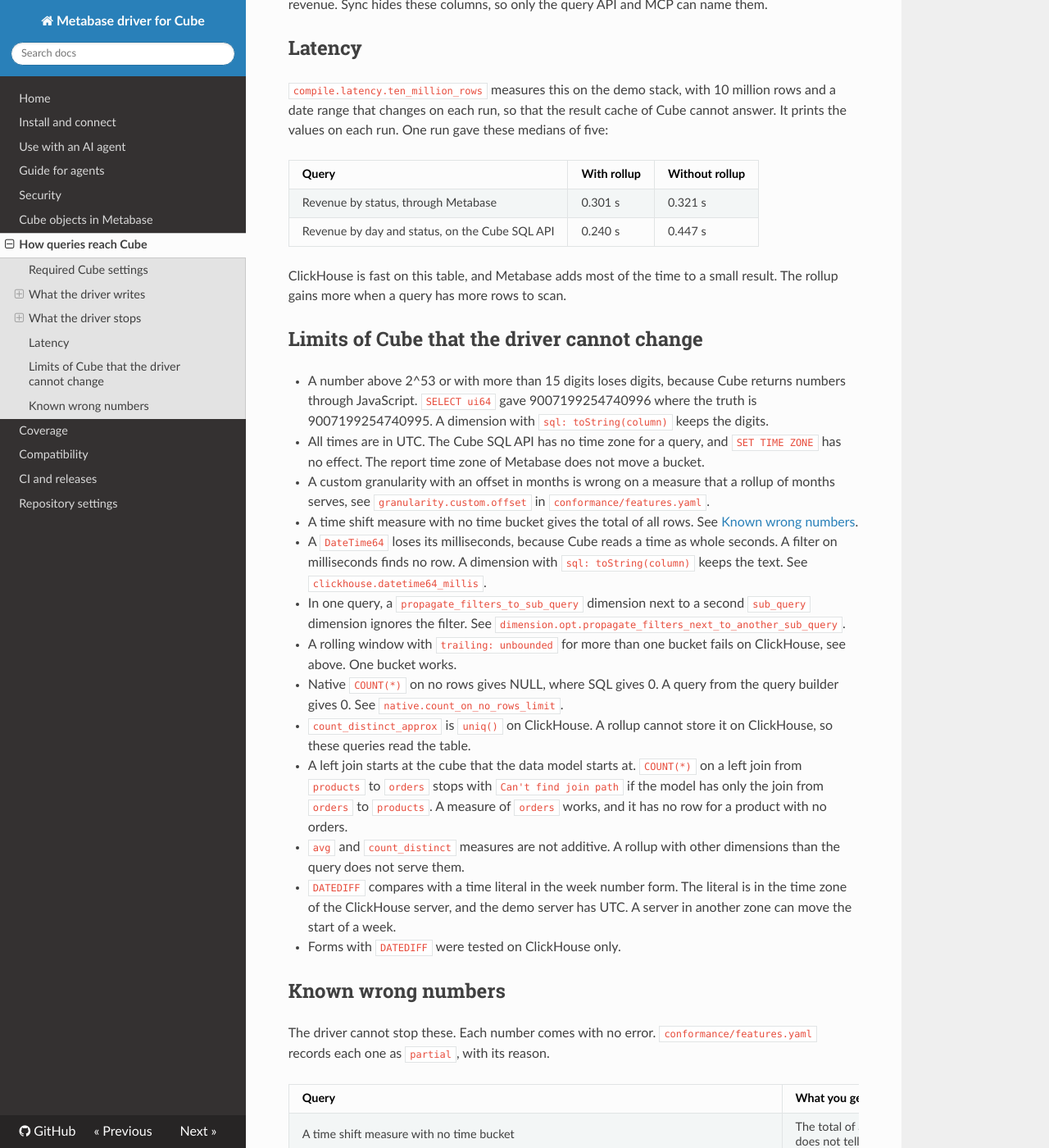
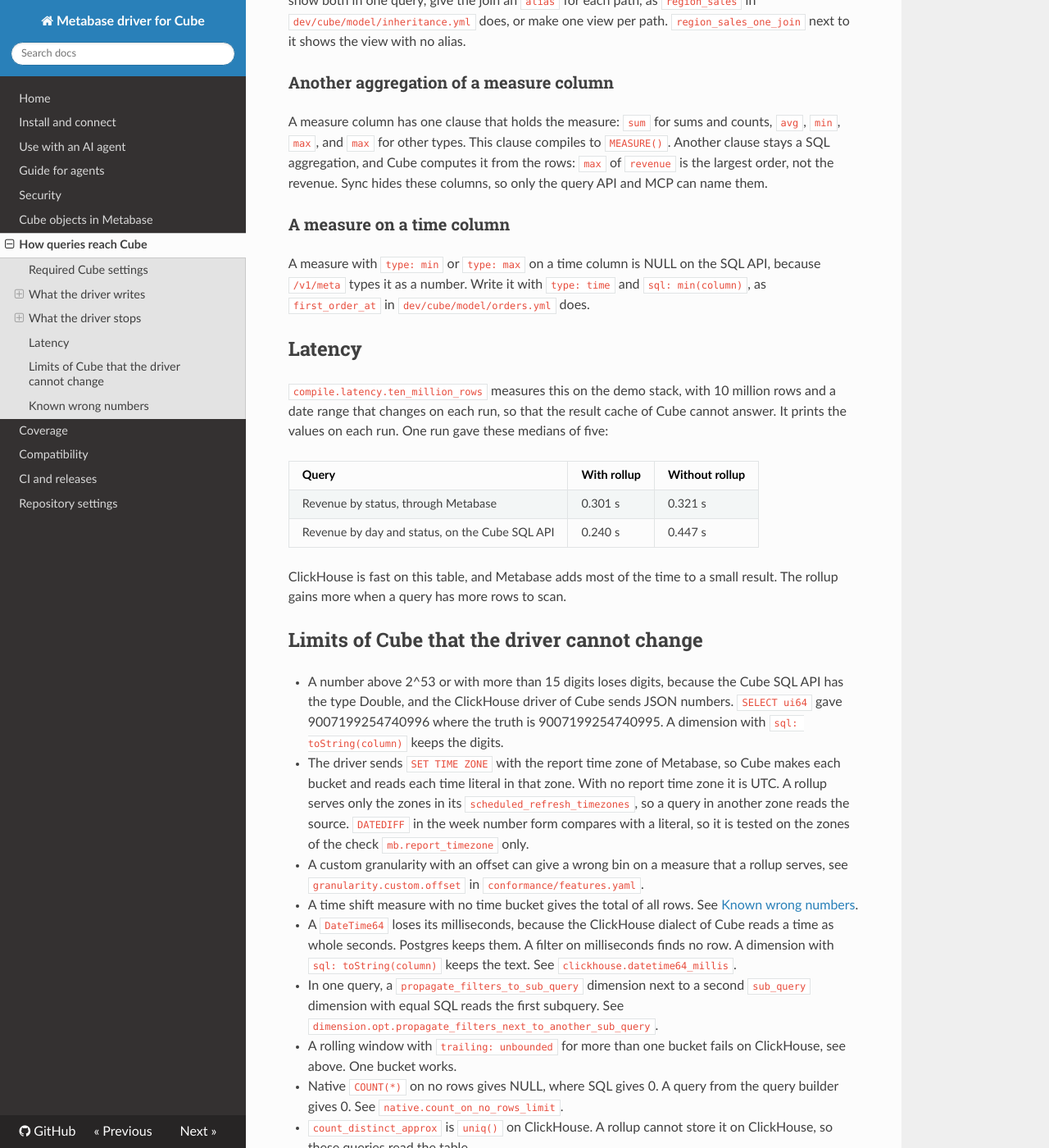
Before and after one commit to andrewkomkov/metabase-cube-driver, an MkDocs documentation site: the page built from docs/query-compilation.md, in a window 1280 px wide and 1400 px high, scrolled down 4746 px. Shown: the whole window at 82% size. Built offline with MkDocs 1.6.1, drawn with Linux system fonts in a browser that asks for light colours; nearby versions of some CDN libraries; some of the changed text lies outside the part shown.

Commit message:
fix(demo): model rollup_lambda and rollup_join, and align docs with the cube findings

```diff
--- a/docs/query-compilation.md
+++ b/docs/query-compilation.md
@@ -70,7 +70,9 @@
 
 Cube pushes a filter of an outer stage below the aggregation of a subquery. A filter on a saved question then changes the rows of the question: a month becomes a part of that month, and a share of the total becomes 1. A limit on the subquery stops this, so the driver adds one to each stage with an aggregation that has a next stage, and to a native question with an aggregation. `CUBEJS_DB_QUERY_LIMIT` still applies to the rows of that subquery.
 
-A subquery with raw rows has no limit, because Cube reads the outer filter correctly there. Its measure columns are NULL unless a later stage aggregates them. The driver then selects the measure, so `sum(revenue)` through a model is the measure. So raw rows of a table and raw rows of a model show the same values.
+A subquery with raw rows has no limit, because Cube reads the outer filter correctly there. Its measure columns are NULL unless a later stage uses them, so raw rows of a table and raw rows of a model show the same values. If a later stage aggregates a measure column, the driver selects the measure, so `sum(revenue)` through a model is the measure.
+
+If a later stage filters or groups by a measure column, and the model has the primary key of the cube, the driver writes `MEASURE(x)` and `GROUP BY` of the dimensions in the subquery. Each group is then one row, so `revenue > 150` filters rows, and a breakout on `revenue` has one group for each value. With no primary key in the model, a group is more than one row, so the driver stops the query.
 
 ### Fan-out
 
@@ -86,20 +88,20 @@
 
 | Query | Reason |
 | --- | --- |
-| Join on columns that no join of the model compares | Cube ignores the `ON` columns and would use the model join. |
-| Join of a question, or with a filter inside the join | Cube has `__cubeJoinField` only on a whole cube. |
+| Join on columns that no join of the model compares | The driver writes `__cubeJoinField`, so Cube would use the model join. Cube refuses `JOIN ... ON a = b` on other columns in native SQL with `Can't detect Cube query`, and `CROSS JOIN ... WHERE o.other_id = u.id` applies the model join and then the filter. |
+| Join of a question, or with a filter inside the join | A subquery that lists its columns has no `__cubeJoinField`. A subquery with `SELECT *` has it, but a filter inside it applies to the whole query, so it has no use here. |
 | `median`, `percentile` | The Cube templates for ClickHouse have no `PERCENTILE_CONT`. |
 | `datetime-diff` in months, quarters, years | Cube has no form for whole months. Its `DATEDIFF` counts boundaries. |
-| `datetime-add` in an aggregated query | Cube cannot generate SQL for an interval on ClickHouse. It works on raw rows. |
-| `EXTRACT` in native SQL next to a measure that is not additive | Cube cannot plan it. |
+| `datetime-add` | The ClickHouse dialect of Cube has no template for an interval: `Can't generate SQL for interval`. The form `x + INTERVAL` fails on raw rows too. |
+| `EXTRACT` in native SQL next to a measure | The ClickHouse dialect of Cube has no template for it, so it fails with each measure. It works on Postgres. |
 | Rolling window measure with no time bucket | Cube returns the total of all rows, with no error. |
 | Rolling window measure with a date filter that starts or ends inside a bucket, also a filter inside the model | Cube computes the whole bucket and does not apply that part of the filter, with no error. Use whole buckets, or a smaller bucket. |
 | Rolling window measure by a time bucket with no date filter | Cube fails with `Date range is required for time series`. |
 | Another aggregation of a rolling window measure, such as `max` | Cube cannot compute it. |
 | `trailing: unbounded` for more than one bucket | Cube writes a join that ClickHouse rejects: `Cannot determine join keys in JOIN ON expression`. One bucket works. |
 | Another aggregation of a measure column that Cube rejects, such as `max` of a count | Cube fails with `Measure aggregation type doesn't match`. |
-| Filter on a measure column of a table or a model | Cube reads this as a filter on the aggregate, so it does not filter rows. In a model it has no effect. |
-| Breakout on a measure or a segment column, also of a model | Cube ignores the grouping and returns one total row. |
+| Filter on a measure column of a table, or of a model with no primary key, or on a rolling window measure | Cube reads this as a filter on the aggregate, so it does not filter rows. |
+| Breakout on a measure or a segment column, except a measure of a model with the primary key | Cube ignores the grouping and returns one total row. |
 | Two columns of a view that come from one member through different join paths, in one query | Cube joins a cube once in a query, so both columns show one value. `aliasMember` in `/v1/meta` shows these columns. Raw rows show the first column and NULL in the others. |
 | Comparison with `=` or `!=` of a time that has a fraction of a second | Cube drops the fraction. |
 | `OR` of two segments | Cube fails with `Can't use OR operator with segments`. |
@@ -113,9 +115,9 @@
 
 | Shape | Reason |
 | --- | --- |
-| A rolling window measure with no `DATE_TRUNC` on a time column | Cube returns the total of all rows. |
-| A rolling window measure with a filter inside a bucket, with `OR` or `NOT`, or with a custom granularity as the bucket | Cube computes whole buckets. The scan cannot show that this filter keeps whole buckets. |
-| `x BETWEEN a AND 'yyyy-mm-dd'`, also `NOT BETWEEN` and a date parameter | Cube pads a date with no time at the end of a date range to the end of that day, which [its REST API docs](https://github.com/cube-js/cube/blob/master/docs-mintlify/reference/core-data-apis/rest-api/query-format.mdx) describe. SQL reads it as midnight. Write the time, use `DATE 'yyyy-mm-dd'`, or use `>=` and `<`. |
+| A rolling window measure with no `DATE_TRUNC` on a time column | Cube returns the total of all rows. Its docs require a time dimension, so this has unclear intent. |
+| A rolling window measure with a filter inside a bucket, with `OR` or `NOT`, or with a custom granularity as the bucket | Cube computes whole buckets, because a date range selects buckets. The result does not agree with the filter, so the driver stops it. The scan cannot show that this filter keeps whole buckets. |
+| `x BETWEEN a AND 'yyyy-mm-dd'`, also `NOT BETWEEN` and a date parameter | This is documented behaviour of Cube: it pads a date with no time at the end of a date range to the end of that day, as [its REST API docs](https://github.com/cube-js/cube/blob/master/docs-mintlify/reference/core-data-apis/rest-api/query-format.mdx) describe. SQL reads it as midnight, and the SQL API docs do not warn about it. Write the time, use `DATE 'yyyy-mm-dd'`, or use `>=` and `<`. |
 | `x > a AND x <= b` or `x < b` | See [Date bounds](#date-bounds). Write `>=` with the next second. |
 | Two columns from one member through different join paths | See the table above. |
 
@@ -128,6 +130,10 @@
 ### Another aggregation of a measure column
 
 A measure column has one clause that holds the measure: `sum` for sums and counts, `avg`, `min`, `max`, and `max` for other types. This clause compiles to `MEASURE()`. Another clause stays a SQL aggregation, and Cube computes it from the rows: `max` of `revenue` is the largest order, not the revenue. Sync hides these columns, so only the query API and MCP can name them.
+
+### A measure on a time column
+
+A measure with `type: min` or `type: max` on a time column is NULL on the SQL API, because `/v1/meta` types it as a number. Write it with `type: time` and `sql: min(column)`, as `first_order_at` in `dev/cube/model/orders.yml` does.
 
 ## Latency
 
@@ -142,12 +148,12 @@
 
 ## Limits of Cube that the driver cannot change
 
-- A number above 2^53 or with more than 15 digits loses digits, because Cube returns numbers through JavaScript. `SELECT ui64` gave 9007199254740996 where the truth is 9007199254740995. A dimension with `sql: toString(column)` keeps the digits.
-- All times are in UTC. The Cube SQL API has no time zone for a query, and `SET TIME ZONE` has no effect. The report time zone of Metabase does not move a bucket.
-- A custom granularity with an offset in months is wrong on a measure that a rollup of months serves, see `granularity.custom.offset` in `conformance/features.yaml`.
+- A number above 2^53 or with more than 15 digits loses digits, because the Cube SQL API has the type Double, and the ClickHouse driver of Cube sends JSON numbers. `SELECT ui64` gave 9007199254740996 where the truth is 9007199254740995. A dimension with `sql: toString(column)` keeps the digits.
+- The driver sends `SET TIME ZONE` with the report time zone of Metabase, so Cube makes each bucket and reads each time literal in that zone. With no report time zone it is UTC. A rollup serves only the zones in its `scheduled_refresh_timezones`, so a query in another zone reads the source. `DATEDIFF` in the week number form compares with a literal, so it is tested on the zones of the check `mb.report_timezone` only.
+- A custom granularity with an offset can give a wrong bin on a measure that a rollup serves, see `granularity.custom.offset` in `conformance/features.yaml`.
 - A time shift measure with no time bucket gives the total of all rows. See [Known wrong numbers](#known-wrong-numbers).
-- A `DateTime64` loses its milliseconds, because Cube reads a time as whole seconds. A filter on milliseconds finds no row. A dimension with `sql: toString(column)` keeps the text. See `clickhouse.datetime64_millis`.
-- In one query, a `propagate_filters_to_sub_query` dimension next to a second `sub_query` dimension ignores the filter. See `dimension.opt.propagate_filters_next_to_another_sub_query`.
+- A `DateTime64` loses its milliseconds, because the ClickHouse dialect of Cube reads a time as whole seconds. Postgres keeps them. A filter on milliseconds finds no row. A dimension with `sql: toString(column)` keeps the text. See `clickhouse.datetime64_millis`.
+- In one query, a `propagate_filters_to_sub_query` dimension next to a second `sub_query` dimension with equal SQL reads the first subquery. See `dimension.opt.propagate_filters_next_to_another_sub_query`.
 - A rolling window with `trailing: unbounded` for more than one bucket fails on ClickHouse, see above. One bucket works.
 - Native `COUNT(*)` on no rows gives NULL, where SQL gives 0. A query from the query builder gives 0. See `native.count_on_no_rows_limit`.
 - `count_distinct_approx` is `uniq()` on ClickHouse. A rollup cannot store it on ClickHouse, so these queries read the table.
@@ -158,13 +164,13 @@
 
 ## Known wrong numbers
 
-The driver cannot stop these. Each number comes with no error. `conformance/features.yaml` records each one as `partial`, with its reason.
+The driver cannot stop these. Each number comes with no error. Some are defects of Cube, and some have an intent that Cube does not define. [Cube findings](cube-findings.md) has the verdict and a clean repro for each. `conformance/features.yaml` records each one as `partial`, with its reason.
 
 | Query | What you get | Entry |
 | --- | --- | --- |
-| A time shift measure with no time bucket | The total of all rows. `/v1/meta` does not tell which measure has a time shift. Use a time bucket. | `measure.multi_stage.time_shift_no_bucket_limit` |
-| A custom granularity with an offset in months, on a measure that a rollup of months serves | The bucket of the rollup. | `granularity.custom.offset` |
+| A time shift measure with no time bucket | The total of all rows. This has unclear intent in Cube: a sum over all time does not change after a shift. `/v1/meta` does not tell which measure has a time shift, so the driver cannot ask for a bucket. Use a time bucket. | `measure.multi_stage.time_shift_no_bucket_limit` |
+| A custom granularity with an offset, on a measure that a rollup serves, for a time before the origin | A wrong bin from Cube Store. Use an `origin` before all rows in place of an `offset`. | `granularity.custom.offset` |
 | A filter on a `DateTime64` column | A row in the first second after a bound of `>` is out, and a filter on milliseconds finds no row. Cube reads whole seconds. | `compile.bound.datetime64_whole_seconds_limit`, `clickhouse.datetime64_millis` |
-| A number above 2^53 | It loses digits, because Cube returns numbers through JavaScript. | See the limits above. |
-| A `propagate_filters_to_sub_query` dimension next to a second `sub_query` dimension | The filter has no effect. | `dimension.opt.propagate_filters_next_to_another_sub_query` |
+| A number above 2^53 | It loses digits, because the Cube SQL API has the type Double. | See the limits above. |
+| A `propagate_filters_to_sub_query` dimension next to a second `sub_query` dimension with equal SQL | Both columns read the first subquery. Other SQL, such as `{orders.count} + 0`, gives the truth. | `dimension.opt.propagate_filters_next_to_another_sub_query` |
 | Native SQL in a shape that the scan does not read, such as `'2025-01-01' < created_at`, `(created_at) > x`, a rolling window measure with `created_at IN (...)`, or a filter with a function on the time column | The same wrong numbers that the scan stops in the plain shape. | `native.bound.strict_lower_refused`, `measure.rolling.native_refused`, `native.between_date_text_refused` |
--- a/docs/review/repro_0_1_0.py
+++ b/docs/review/repro_0_1_0.py
@@ -165,6 +165,8 @@
 def view_with_two_paths():
     show("both regions", Q("region_sales", agg=["m:region_sales.count"],
                            by=["d:region_sales.customer_region", "d:region_sales.destination_region"]), 4)
+    show("view with one join", Q("region_sales_one_join", agg=["m:region_sales_one_join.count"],
+                                 by=["d:region_sales_one_join.customer_region", "d:region_sales_one_join.destination_region"]), 4)
     truth("SELECT count() FROM (SELECT u.state, ['TX','IL','WA','MA'][1+o.id%4] d FROM orders o JOIN users u ON o.user_id=u.id GROUP BY 1,2)")
 
 
@@ -263,7 +265,9 @@
 
 @finding("m5")
 def lambda_cube():
-    show("lambda_orders revenue", Q("lambda_orders", agg=["m:lambda_orders.revenue"]))
+    print("  %-26s %s" % ("table lambda_orders", "public" if "lambda_orders" in mb.tables else "not public, so a person sees no table that fails"))
+    show("lambda_sales by status", Q("lambda_sales", agg=["m:lambda_sales.revenue"], by=["d:lambda_sales.status"]))
+    truth("SELECT status,sum(amount) FROM orders GROUP BY 1")
 
 
 @finding("m6")
```
Also changed, not shown: README.md (+3 -3 lines), docs/agents.md (+1 -1 lines), docs/security.md (+1 -1 lines), 7 other files.
